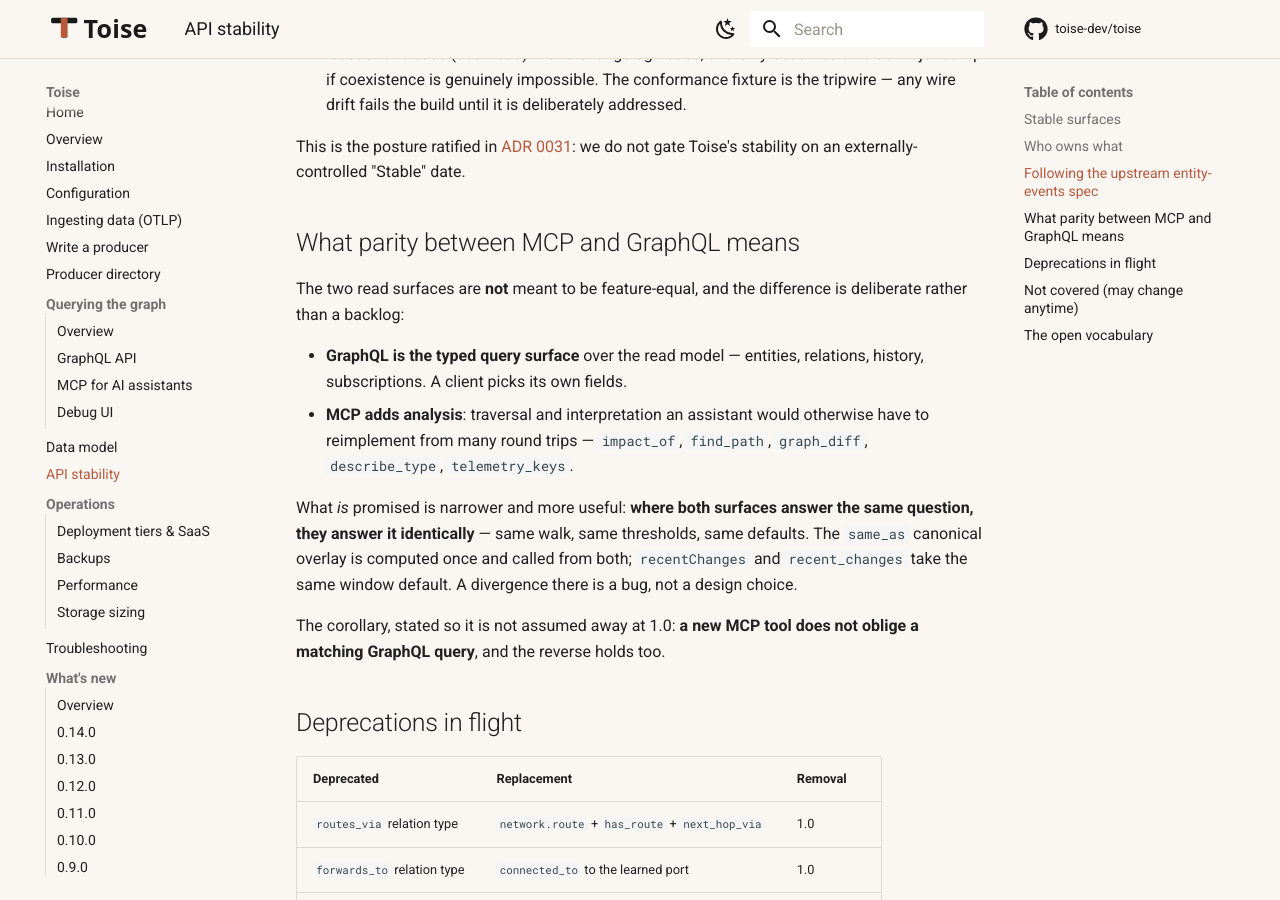
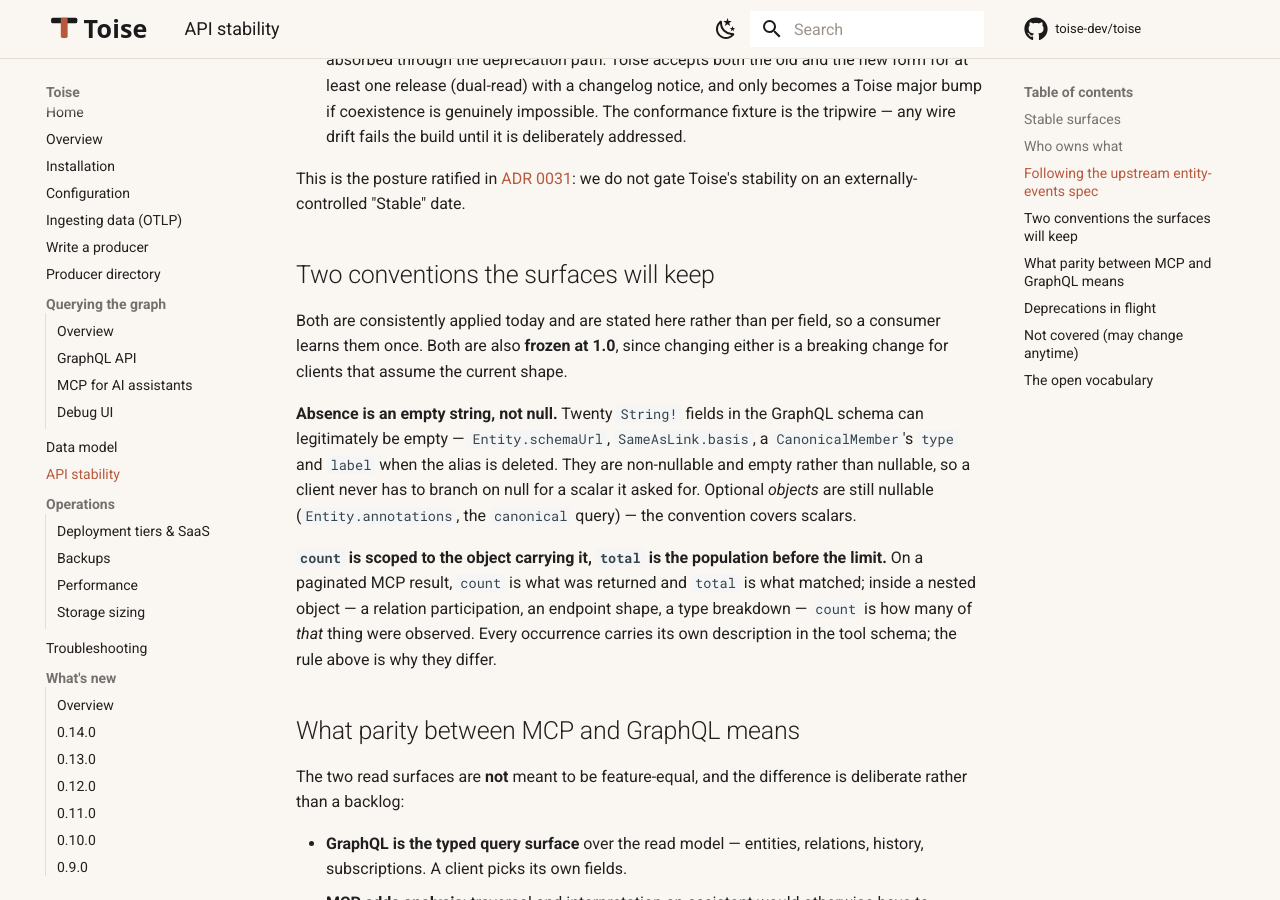
Before and after one commit to toise-dev/toise, an MkDocs documentation site: the page built from docs/user-guide/docs/api-stability.md, in a window 1280 px wide and 900 px high, scrolled down 2058 px. Built offline with MkDocs 1.6.1 and Material for MkDocs 9.7.7, drawn with Linux system fonts in a browser that asks for light colours; comment, search, counter and statistics services are not loaded; the version menu is left out; some of the changed text lies outside the part shown.

Commit message:
docs(stability): audit the MCP surface, state two frozen conventions
Axis E, continued: the twelve tools walked item by item with the
three-year question rather than the is-it-documented one.

The surface holds up better than expected. entity_id, as_of, max_depth,
limit, verbosity, truncated and total are spelled identically across
every tool that has them, find_path's from_id/to_id being the one
justified exception, and every tool that can truncate reports it. Saying
so is worth more than manufacturing findings.

Two nested count fields on describe_type were the only bare ones left and
now carry descriptions like their siblings.

Two conventions move into the policy, stated once instead of per field,
and both are frozen at 1.0 because changing either breaks clients that
assume today's shape: absence is an empty string rather than null for
scalars, with optional objects staying nullable; and count is scoped to
the object carrying it while total is the population before the limit.
The second is why count means "returned" on a paginated result and
"observed" inside a nested one.

Also records that the golden pins shape and not prose, so the wording an
assistant reads stays improvable after 1.0 while renaming or retyping a
field does not.

```diff
--- a/docs/user-guide/docs/api-stability.md
+++ b/docs/user-guide/docs/api-stability.md
@@ -15,6 +15,8 @@
 |---------|-----------------|-----------|
 | **Producer wire contract** (OTLP entity events) | `entity.state` / `entity.delete` records, the `entity.*` attributes, embedded `entity.relationships`, identity rules | byte-exact conformance fixture (`pkg/emit/conformance`, `fixture_v1.bin`) |
 | **MCP surface** | the set of tools (name + input/output fields), resources and resource templates (name, URI, MIME), and prompts (name, arguments) | a golden contract test (`internal/mcp`, `tool_contract.golden`) — any change fails the build until the golden is deliberately regenerated |
+
+The golden pins **shape, not prose**: field *descriptions* are deliberately outside it, so the wording an assistant reads can be improved after 1.0 without a contract break. Renaming or retyping a field cannot.
 | **GraphQL schema** | types, fields and arguments in `schema.graphql` | the schema is the hand-maintained source of truth; changes are reviewed in the PR diff |
 
 **Change rules for stable surfaces:**
@@ -76,6 +78,26 @@
 [ADR 0031](https://github.com/toise-dev/toise/blob/main/docs/architecture/adr/0031-one-zero-stability-decoupled-from-upstream-spec.md):
 we do not gate Toise's stability on an externally-controlled "Stable" date.
 
+## Two conventions the surfaces will keep
+
+Both are consistently applied today and are stated here rather than per field, so
+a consumer learns them once. Both are also **frozen at 1.0**, since changing
+either is a breaking change for clients that assume the current shape.
+
+**Absence is an empty string, not null.** Twenty `String!` fields in the GraphQL
+schema can legitimately be empty — `Entity.schemaUrl`, `SameAsLink.basis`, a
+`CanonicalMember`'s `type` and `label` when the alias is deleted. They are
+non-nullable and empty rather than nullable, so a client never has to branch on
+null for a scalar it asked for. Optional *objects* are still nullable
+(`Entity.annotations`, the `canonical` query) — the convention covers scalars.
+
+**`count` is scoped to the object carrying it, `total` is the population before
+the limit.** On a paginated MCP result, `count` is what was returned and `total`
+is what matched; inside a nested object — a relation participation, an endpoint
+shape, a type breakdown — `count` is how many of *that* thing were observed. Every
+occurrence carries its own description in the tool schema; the rule above is why
+they differ.
+
 ## What parity between MCP and GraphQL means
 
 The two read surfaces are **not** meant to be feature-equal, and the difference
```
Also changed, not shown: CHANGELOG.md, 1 other file.
